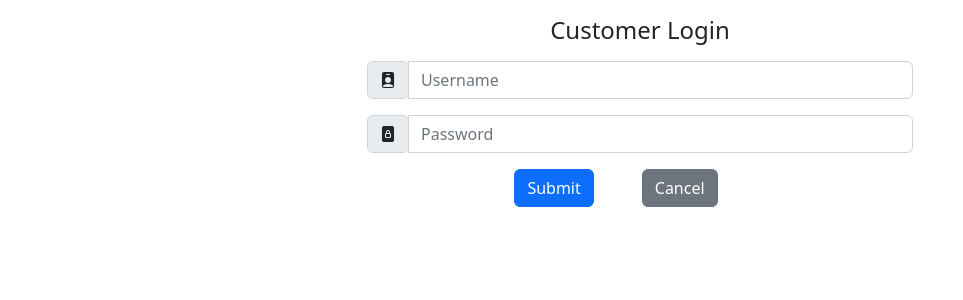
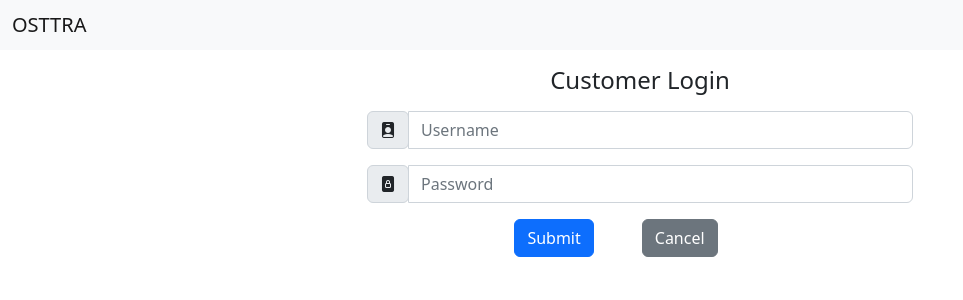
Before and after one commit to javanord/blockstream, an Angular app: page /login in a window 1280 px wide. Shown: the top 300 px of the page, without its empty margins (0-963 px from the left). Built offline with nearby package versions, Linux system fonts and the light colour scheme.

Commit message:
added shared module and header component

```diff
--- a/src/app/app.component.html
+++ b/src/app/app.component.html
@@ -1 +1,2 @@
+<app-header></app-header>
 <router-outlet></router-outlet>
--- a/src/app/app.module.ts
+++ b/src/app/app.module.ts
@@ -4,15 +4,17 @@ import { BrowserModule } from '@angular/platform-browser';
 import { AppRoutingModule } from './app-routing.module';
 import { AppComponent } from './app.component';
 import { LoginComponent } from './components/login/login.component';
+import { SharedModule } from './shared/shared.module';
 
 @NgModule({
   declarations: [
     AppComponent,
-    LoginComponent
+    LoginComponent,
   ],
   imports: [
     BrowserModule,
-    AppRoutingModule
+    AppRoutingModule,
+    SharedModule
   ],
   providers: [],
   bootstrap: [AppComponent]
--- /dev/null
+++ b/src/app/shared/layouts/header/header.component.html
@@ -0,0 +1,5 @@
+<nav class="navbar bg-light">
+    <div class="container-fluid">
+      <span class="navbar-brand mb-0 h1">OSTTRA</span>
+    </div>
+  </nav>
```
Also changed, not shown: src/app/shared/layouts/header/header.component.ts (added, +10 -0 lines), src/app/shared/shared.module.ts (added, +18 -0 lines), src/app/shared/layouts/header/header.component.css (added), 1 other file (tests, documents, lock files or other folders).
